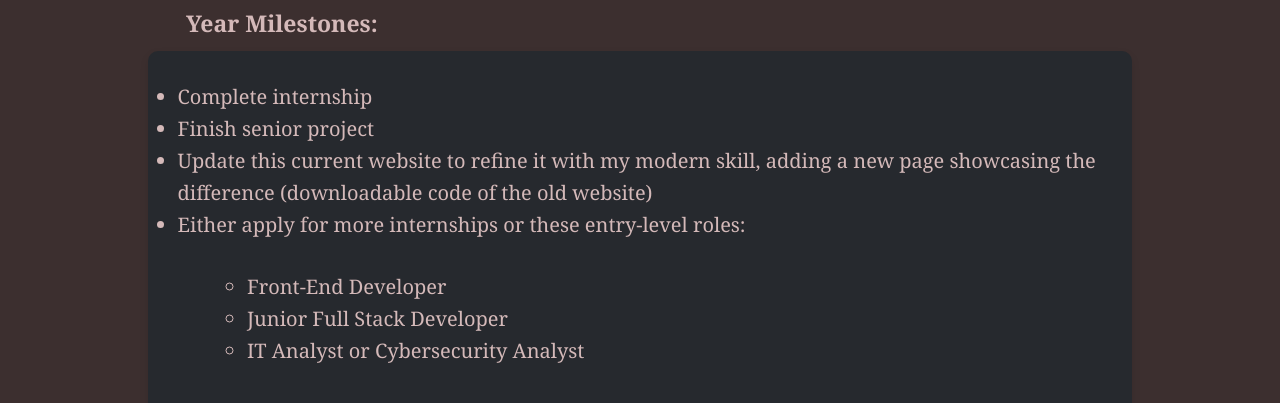
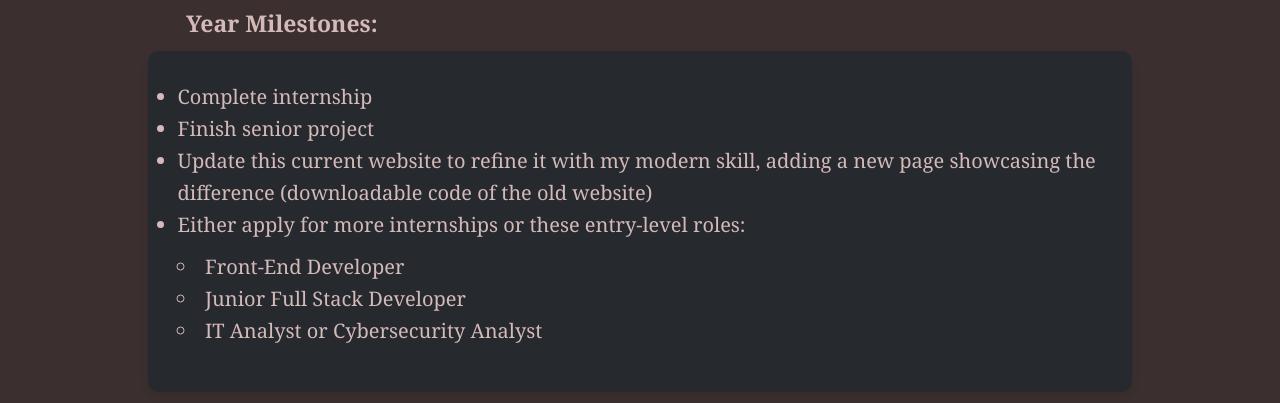
Before and after one commit to Crunchyroll01/Portfolio, a plain HTML site: page goals.html in a window 1280 px wide. Shown: the part 229-632 px from the top of the page. Drawn offline with Linux system fonts and the light colour scheme.

Commit message:
minor goal page fix

```diff
--- a/website.css
+++ b/website.css
@@ -301,4 +301,8 @@ form{
 .goalscontainer ul>li>ul{
     box-shadow: none;
     border-radius: 0px;
+    text-indent: -70px;
+    list-style-position: inside;
+    margin-top: -20px;
+    margin-bottom: -15px;
 }
```
